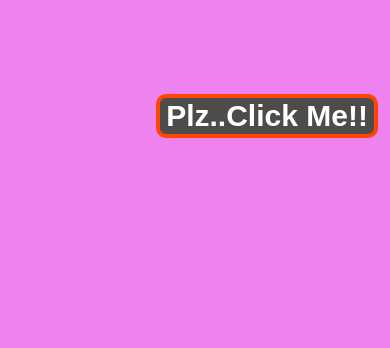
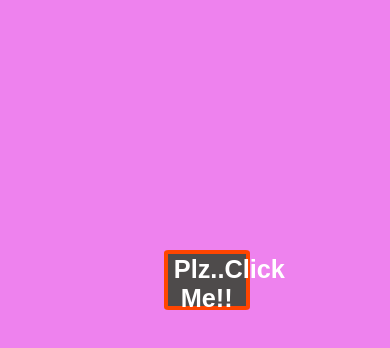
Before and after one commit to Omkar141998/1st-Javascripts-Project, a plain HTML site: page index.html in a window 390 px wide. Drawn offline with Linux system fonts and the light colour scheme.

Commit message:
add responsiveness

```diff
--- a/index.html
+++ b/index.html
@@ -9,7 +9,7 @@
 </head>
 <body>
 
-    <button>Plz..Click Me!!</button>
+    <button style="height: 60px; font-size: 3vh; margin-top: 250px;">Plz..Click Me!!</button>
     <script src="file.js"></script>
 </body>
 </html>
--- a/style.css
+++ b/style.css
@@ -1,4 +1,6 @@
 body{
+    padding: 0;
+    margin: 0;
     width: 100%;
     height: 100%;
 }
@@ -6,17 +8,18 @@ body{
 button{
   background-color: rgb(78, 75, 75);
   color: white;
-  font-size: 30px;
+  font-size: 100%;
   font-weight: bold;
-  margin-top: 22%;
-  margin-left:38% ;
-  height: 5%
-  width: 30%;
-  border-radius: 10px;
+  margin-top: 20%;
+  margin-left:42% ;
+  /* height: 25%; */
+  width: 22%;
+  border-radius: 5%;
   border: 4px solid orangered;
 
 }
 button:hover{
     background-color: rgb(175, 172, 172);
+    border: 4px solid rgb(46, 6, 6);
 
 }
```
